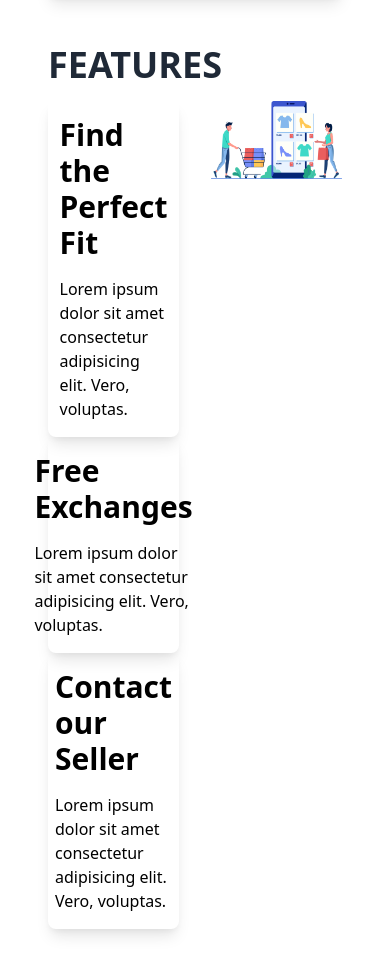
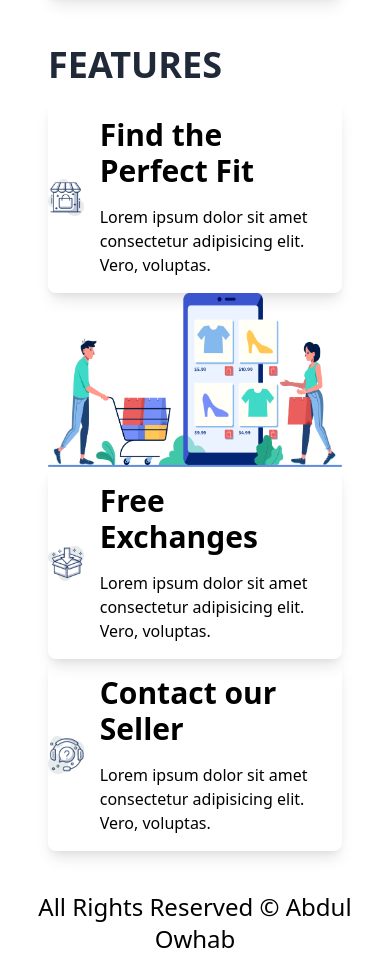
Before and after one commit to Owhab/penguin-fashion, a plain HTML site: page index.html in a window 390 px wide. Shown: the part 4889-5847 px from the top of the page. Drawn offline with nearby package versions, Linux system fonts and the light colour scheme.

Commit message:
Features Section Responsive Completed

```diff
--- a/index.html
+++ b/index.html
@@ -138,7 +138,7 @@
         <!-- Features Section Start -->
         <section class="m-8 ">
             <h1 class="text-4xl font-bold uppercase mb-4 mx-4 text-gray-800">Features</h1>
-            <div class="grid grid-cols-2">
+            <div class="grid lg:grid-cols-2 md:grid-cols-1">
                 <div class="mx-4 flex shadow-lg justify-center items-center rounded-lg">
                     <div>
                         <img height="82px" width="78px" src="icons/image-12.png" alt="">
```
